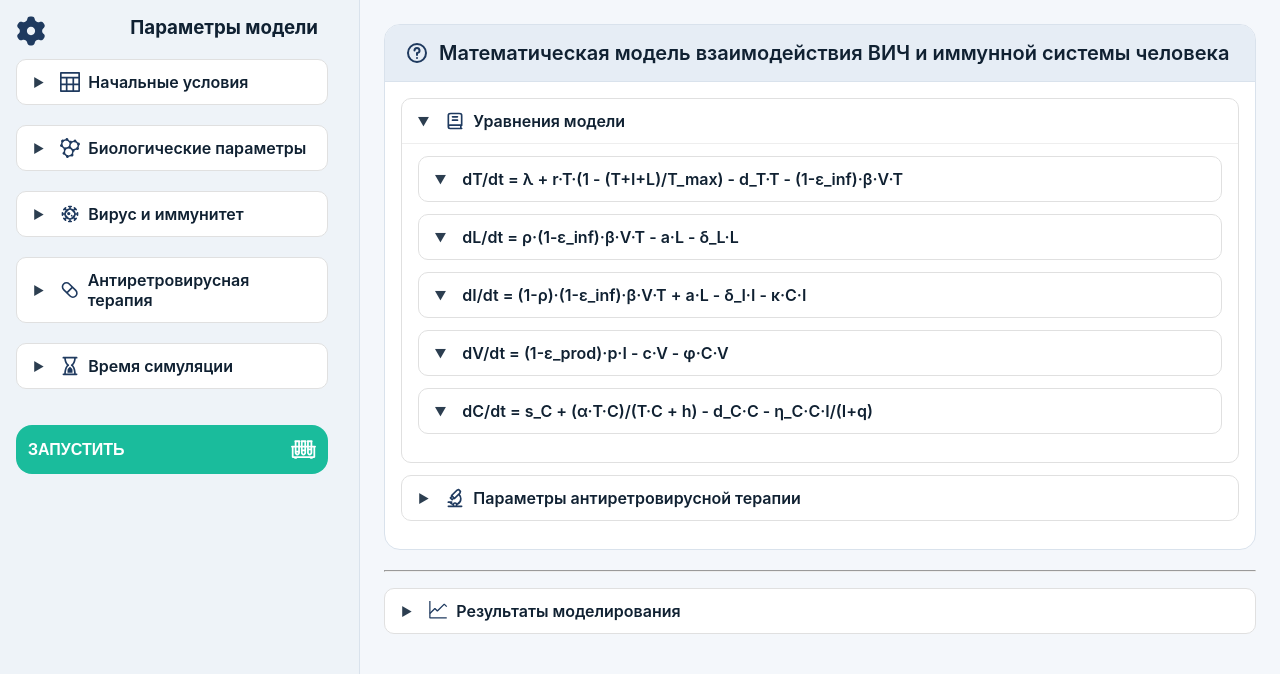
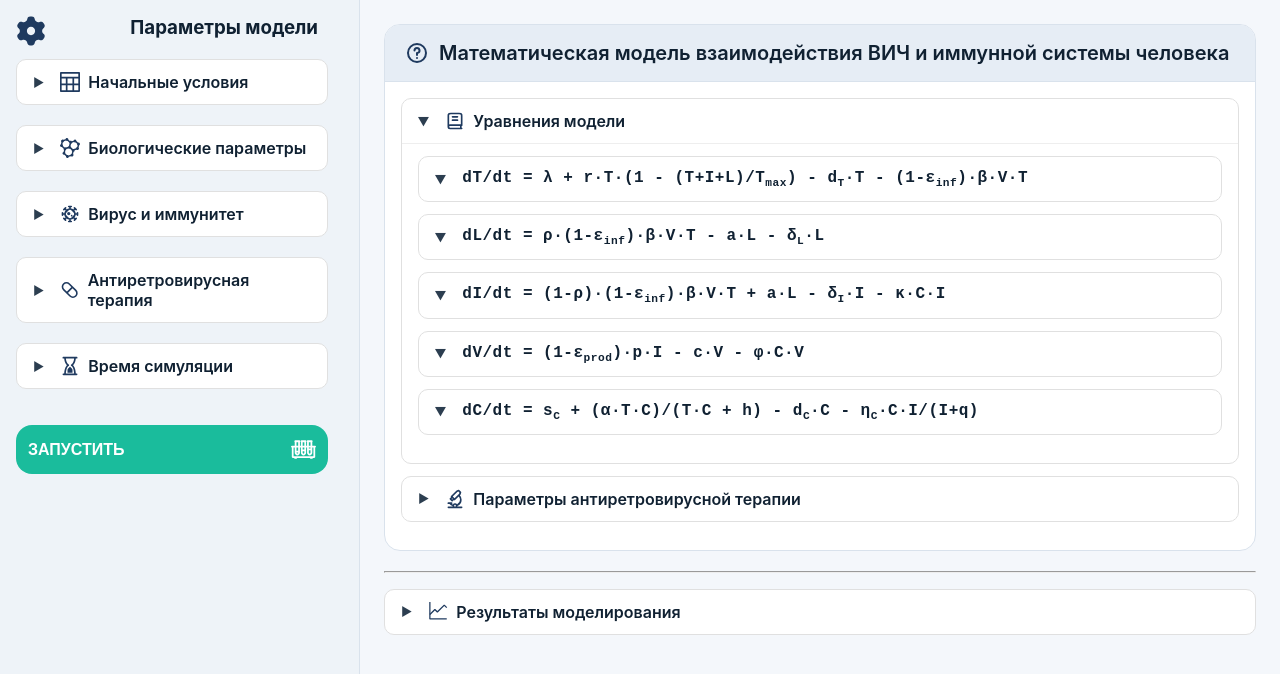
Before and after one commit to Blank369/hiv-model_app, a Vue app in the folder frontend/: page / in a window 1280 px wide. Shown: the top 674 px of the page. Built offline with nearby package versions, Linux system fonts and the light colour scheme.

Commit message:
настройка отображения формул

```diff
--- a/frontend/index.html
+++ b/frontend/index.html
@@ -2,9 +2,9 @@
 <html lang="">
   <head>
     <meta charset="UTF-8">
-    <link rel="icon" href="/favicon.ico">
+    <link rel="icon" href="/src/assets/img/virus-icon.svg">
     <meta name="viewport" content="width=device-width, initial-scale=1.0">
-    <title>Vite App</title>
+    <title>Математическая модель ВИЧ</title>
   </head>
   <body>
     <div id="app"></div>
--- a/frontend/src/components/ModelDescription.vue
+++ b/frontend/src/components/ModelDescription.vue
@@ -10,7 +10,12 @@
           <IconBook/>
         </template>
 
-        <Accordion title="dT/dt = λ + r·T·(1 - (T+I+L)/T_max) - d_T·T - (1-ε_inf)·β·V·T">
+        <Accordion>
+          <template #title>
+            <code class="equation">
+              dT/dt = λ + r·T·(1 - (T+I+L)/T<sub>max</sub>) - d<sub>T</sub>·T - (1-ε<sub>inf</sub>)·β·V·T
+            </code>
+          </template>
           <div class="description">динамика здоровых CD4⁺-лимфоцитов</div>
           <div class="params-grid">
             <div class="param-item">
@@ -40,7 +45,12 @@
           </div>
         </Accordion>
 
-        <Accordion title="dL/dt = ρ·(1-ε_inf)·β·V·T - a·L - δ_L·L">
+        <Accordion>
+          <template #title>
+            <code class="equation">
+              dL/dt = ρ·(1-ε<sub>inf</sub>)·β·V·T - a·L - δ<sub>L</sub>·L
+            </code>
+          </template>
           <div class="description">динамика латентно инфицированных клеток</div>
           <div class="params-grid">
             <div class="param-item">
@@ -58,7 +68,12 @@
           </div>
         </Accordion>
 
-        <Accordion title="dI/dt = (1-ρ)·(1-ε_inf)·β·V·T + a·L - δ_I·I - κ·C·I">
+        <Accordion>
+          <template #title>
+            <code class="equation">
+              dI/dt = (1-ρ)·(1-ε<sub>inf</sub>)·β·V·T + a·L - δ<sub>I</sub>·I - κ·C·I
+            </code>
+          </template>
           <div class="description">динамика продуктивно инфицированных клеток</div>
           <div class="params-grid">
             <div class="param-item">
@@ -76,7 +91,12 @@
           </div>
         </Accordion>
 
-        <Accordion title="dV/dt = (1-ε_prod)·p·I - c·V - φ·C·V">
+        <Accordion>
+          <template #title>
+            <code class="equation">
+              dV/dt = (1-ε<sub>prod</sub>)·p·I - c·V - φ·C·V
+            </code>
+          </template>
           <div class="description">динамика свободных вирусных частиц</div>
           <div class="params-grid">
             <div class="param-item">
@@ -98,7 +118,12 @@
           </div>
         </Accordion>
 
-        <Accordion title="dC/dt = s_C + (α·T·C)/(T·C + h) - d_C·C - η_C·C·I/(I+q)">
+        <Accordion>
+          <template #title>
+            <code class="equation">
+              dC/dt = s<sub>C</sub> + (α·T·C)/(T·C + h) - d<sub>C</sub>·C - η<sub>C</sub>·C·I/(I+q)
+            </code>
+          </template>
           <div class="description">динамика эффекторных иммунных клеток (CTL)</div>
           <div class="params-grid">
             <div class="param-item">
@@ -260,7 +285,7 @@ import IconQuestion from "@/components/icons/IconQuestion.vue";
   gap: 12px;
   padding: 8px 12px;
   background: var(--bg-sidebar);
-  border-radius: var(--radius-sm, 6px);
+  border-radius: var(--radius-sm);
 }
 
 .mode-badge {
@@ -280,4 +305,15 @@ import IconQuestion from "@/components/icons/IconQuestion.vue";
   color: var(--text-primary);
 }
 
+.equation {
+  font-family: 'Courier New', 'SF Mono', 'Fira Code', monospace;
+  border-radius: var(--radius-sm);
+  display: inline-block;
+  letter-spacing: 0.5px;
+}
+
+.equation sub {
+  font-size: 0.7rem;
+}
+
 </style>
--- a/frontend/src/components/ui/Accordion.vue
+++ b/frontend/src/components/ui/Accordion.vue
@@ -2,7 +2,9 @@
   <details :open="isOpen">
     <summary>
       <slot name="icon"></slot>
-      {{ title }}
+      <slot name="title">
+        {{ title }}
+      </slot>
     </summary>
     <div class="content">
       <slot/>
@@ -11,7 +13,6 @@
 </template>
 
 <script setup>
-import IconCommunity from "@/components/icons/IconCommunity.vue";
 
 defineProps({
   title: String,
--- a/frontend/src/main.js
+++ b/frontend/src/main.js
@@ -1,4 +1,4 @@
-import './assets/main.css'
+import './assets/css/main.css'
 
 import { createApp } from 'vue'
 import App from './App.vue'
```
Also changed, not shown: frontend/src/assets/css/main.css (renamed from frontend/src/assets/main.css), frontend/src/assets/css/variables.css (renamed from frontend/src/assets/variables.css), frontend/src/assets/img/virus-icon.svg (added).
